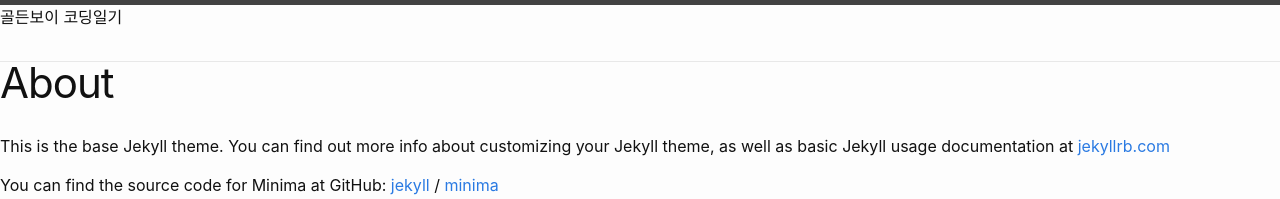
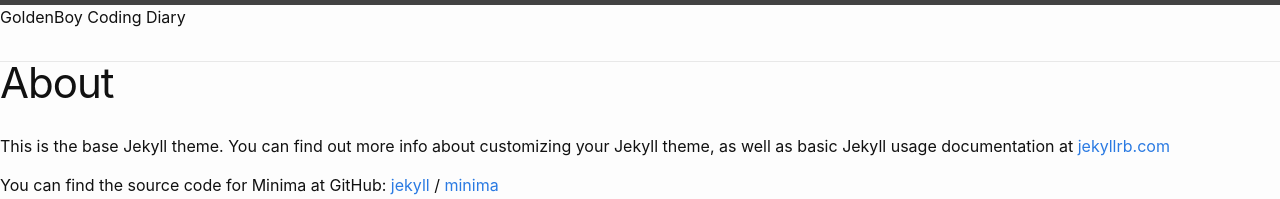
Before and after one commit to GoldenBoy93/goldenboy93.github.io, a Jekyll site: the page built from about.markdown, in a window 1280 px wide. Shown: the top 199 px of the page. Built offline with Jekyll 4.4.1, drawn with Linux system fonts in a browser that asks for light colours.

Commit message:
index 수정ver.2

```diff
--- a/_includes/header.html
+++ b/_includes/header.html
@@ -1,3 +1,3 @@
 <header class="site-header" role="banner">
-   골든보이 코딩일기
+   GoldenBoy Coding Diary
 </header>
--- a/index.markdown
+++ b/index.markdown
@@ -4,4 +4,5 @@
 
 layout: default
 ---
-코딩일기 첫 페이지 입니다.
+Hello, World!
+Welcome to GoldenBoy Cording Dairy!
```
